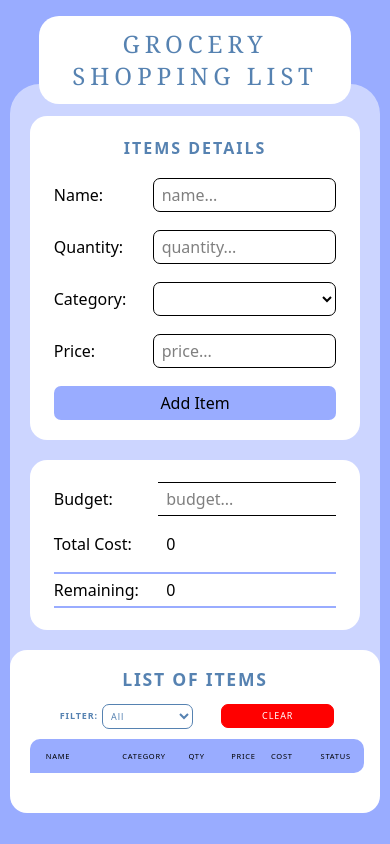
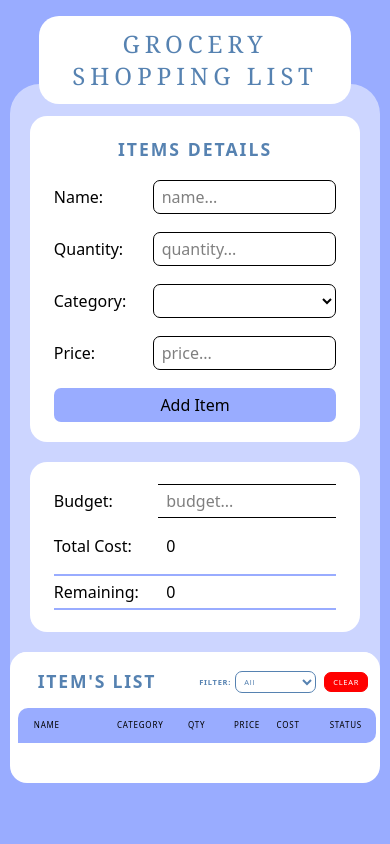
Before and after one commit to rnml6/grocery-shopping-list, a React (Vite) app: page / in a window 390 px wide. Built offline with nearby package versions, Linux system fonts and the light colour scheme.

Commit message:
reponsive design v5

```diff
--- a/src/App.css
+++ b/src/App.css
@@ -25,7 +25,7 @@ body {
     @apply px-6;
   }
   .add_items_container > h3 {
-    @apply text-center text-[1rem] p-0 tracking-[2px] font-bold;
+    @apply text-center text-[1.1rem] p-0 tracking-[2px] font-bold;
   }
   .budget_container {
     @apply py-5.5 px-6;
@@ -40,34 +40,34 @@ body {
     @apply text-2xl tracking-[5px] p-3 px-7;
   }
   .item_list_container {
-    @apply w-full px-5;
+    @apply w-full px-2;
   }
   .item_list_header {
-    @apply flex flex-col;
+    @apply flex items-center pt-1 pr-1;
   }
   .item_list_header div h1 {
-    @apply text-[1.1rem] text-center px-0 pt-5 pb-2 font-bold;
+    @apply text-[1.1rem] text-center py-4 pl-5 font-bold;
   }
   .item_list_header div select,
   .item_list_header div label,
   .item_list_header div button {
-    @apply text-[9px] mb-1 w-auto;
+    @apply text-[7.5px] w-auto;
   }
   .item_list_header div label {
     @apply mr-1;
   }
   .select_button_container {
-    @apply flex justify-between gap-5 items-center py-0.5;
+    @apply flex    items-center py-0.5;
   }
   .clear_button {
-    @apply m-0 border-1 border-[red] rounded-[7px];
+    @apply m-0 px-[0.5rem] text-xs border-1 border-[red] rounded-[7px];
   }
   .label_container {
     @apply m-0;
   }
 
   .items_tablehead > div {
-    @apply text-[7.5px];
+    @apply text-[8px];
   }
 
   .items_tablebody {
@@ -75,7 +75,7 @@ body {
   }
 
   .items_tablebody div {
-    @apply text-[7.8px];
+    @apply text-[8.5px];
   }
 
   .item_list_buttons {
--- a/src/components/content.jsx
+++ b/src/components/content.jsx
@@ -26,7 +26,7 @@ function Content () {
           <div className='flex justify-between item_list_header items-center'>
             <div>
               <h1 className='text-4xl py-7 tracking-widest pl-8 text-[#5682B1]'>
-                LIST OF ITEMS
+                {maxWidth < 480 ? "ITEM'S LIST" : 'LIST OF ITEMS'}
               </h1>
             </div>
             <div className='content-center select_button_container flex h-[max-content] pt-3'>
```
